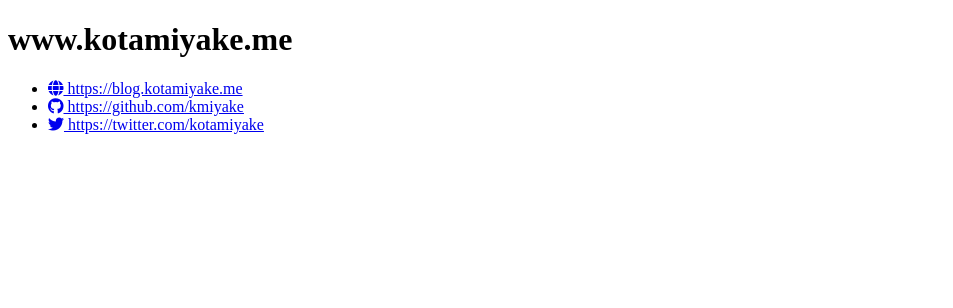
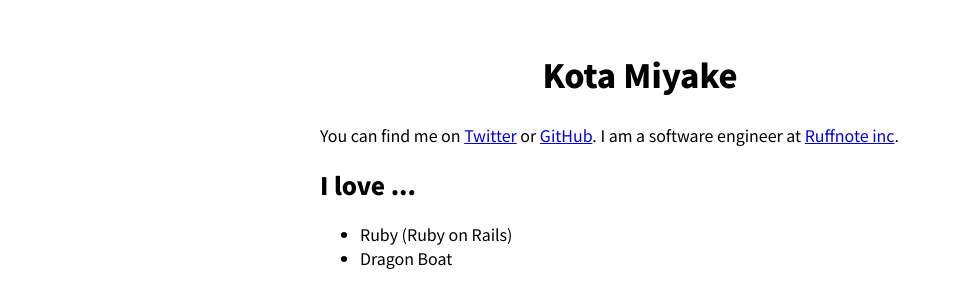
Before and after one commit to kmiyake/kmiyake.github.io, a plain HTML site: page index.html in a window 1280 px wide. Shown: the whole page, without its empty margins (0-953 px from the left). Drawn offline with Linux system fonts and the light colour scheme.

Commit message:
Update design

```diff
--- a/index.html
+++ b/index.html
@@ -3,30 +3,26 @@
   <head>
     <meta charset="utf-8">
     <meta content="width=device-width, initial-scale=1.0" name="viewport">
+    <link href="https://fonts.googleapis.com/css?family=Noto+Sans+JP:400,900&display=swap" rel="stylesheet">
     <link href="https://use.fontawesome.com/releases/v5.0.4/css/all.css" rel="stylesheet">
-    <title>www.kotamiyake.me</title>
+    <link href="screen.css" rel="stylesheet">
+    <title>Kota Miyake</title>
   </head>
   <body>
-    <h1>www.kotamiyake.me</h1>
-    <ul>
-      <li>
-        <a href="http://blog.kotamiyake.me" target="_blank">
-          <i class="fas fa-globe"></i>
-          https://blog.kotamiyake.me
-        </a>
-      </li>
-      <li>
-        <a href="https://github.com/kmiyake" target="_blank">
-          <i class="fab fa-github"></i>
-          https://github.com/kmiyake
-        </a>
-      </li>
-      <li>
-        <a href="https://twitter.com/kotamiyake" target="_blank">
-          <i class="fab fa-twitter"></i>
-          https://twitter.com/kotamiyake
-        </a>
-      </li>
-    </ul>
+    <section>
+      <h1>Kota Miyake</h1>
+      <p>
+        You can find me on
+        <a href="https://twitter.com/kotamiyake" target="_blank">Twitter</a>
+        or
+        <a href="https://github.com/kmiyake" target="_blank">GitHub</a>.
+        I am a software engineer at <a href="https://co.ruffnote.com/company" target="_blank">Ruffnote inc</a>.
+      </p>
+      <h2>I love ...</h2>
+      <ul>
+        <li>Ruby (Ruby on Rails)</li>
+        <li>Dragon Boat</li>
+      </ul>
+    </section>
   </body>
 </html>
--- /dev/null
+++ b/screen.css
@@ -0,0 +1,17 @@
+body {
+  font-family: 'Noto Sans JP', sans-serif;
+  font-size: 1rem;
+}
+
+section {
+  margin: 0 auto;
+  min-width: 320px;
+  max-width: 640px;
+  padding: 1rem;
+}
+
+h1 {
+  font-size: 2rem;
+  font-weight: bold;
+  text-align: center;
+}
```
